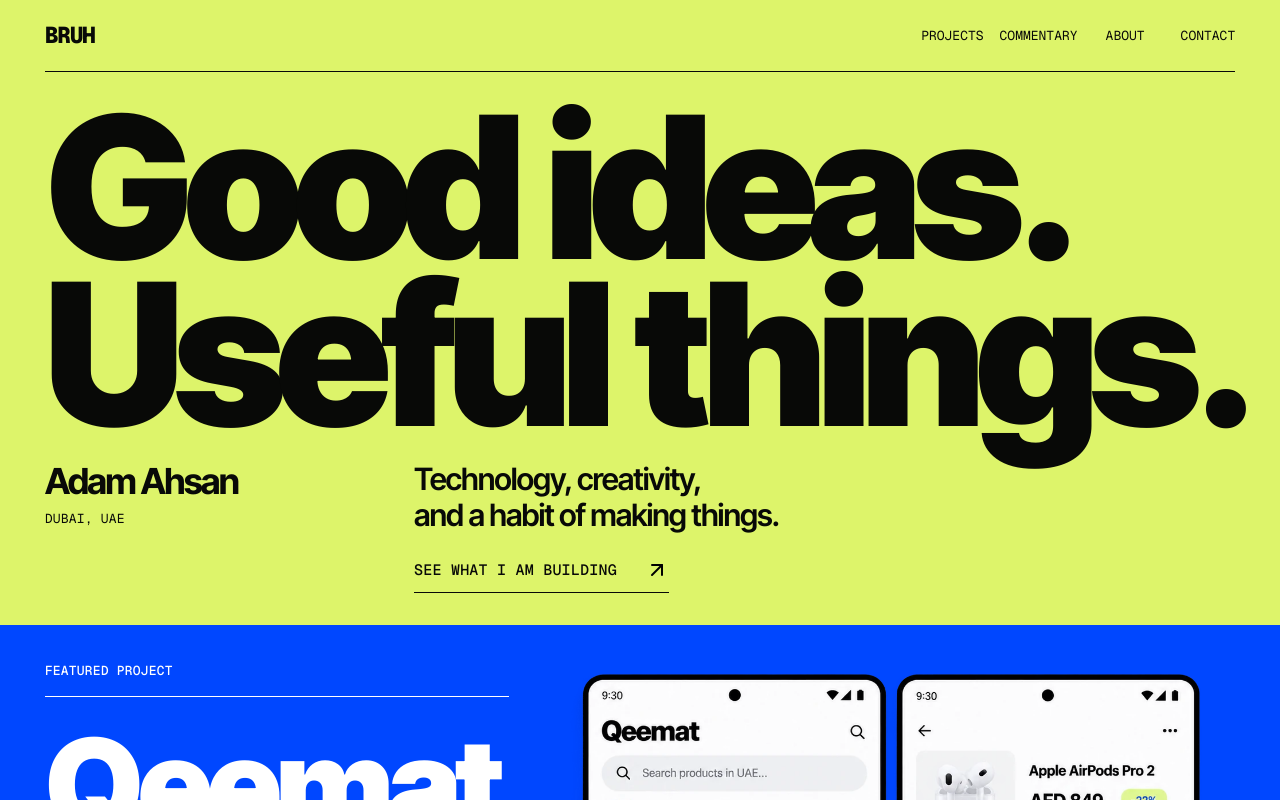
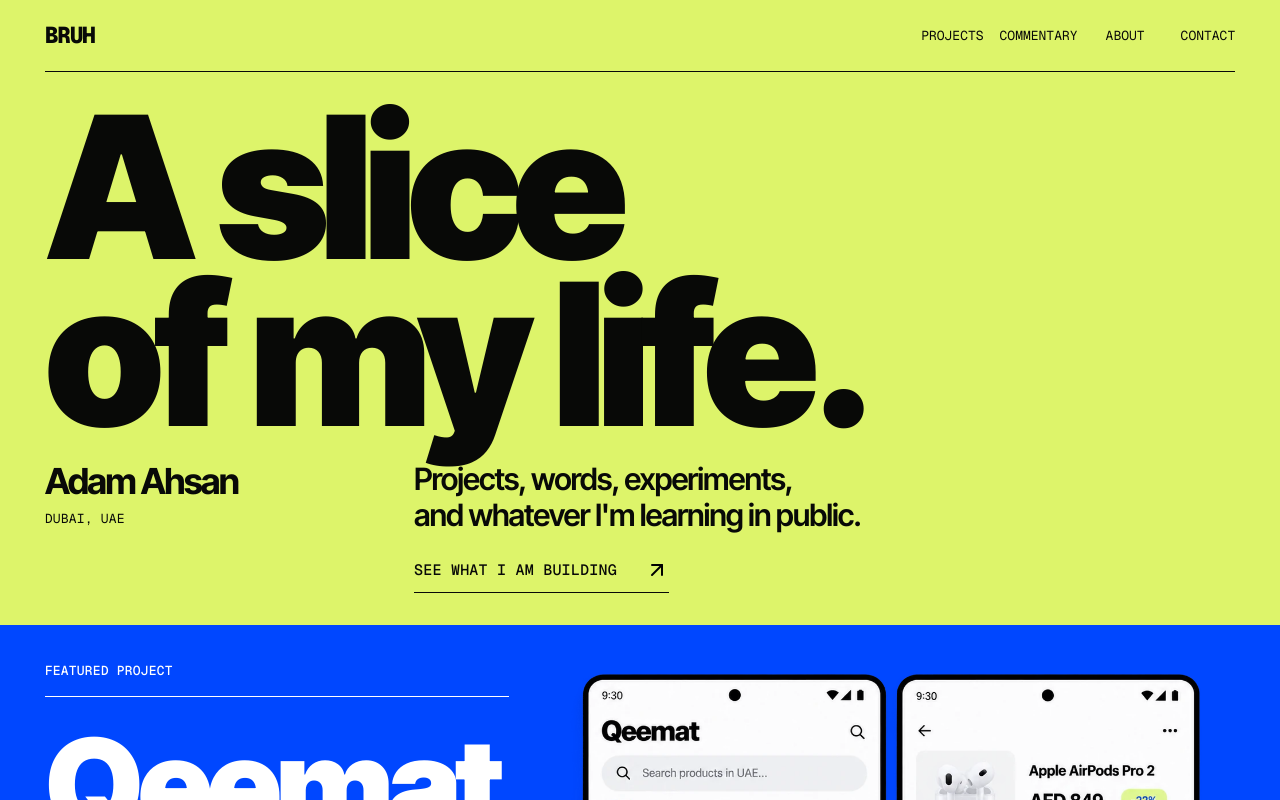
Before and after one commit to AdamJeddy/portfolio, a Next.js app: page / in a window 1280 px wide. Shown: the top 800 px of the page. Built offline with nearby package versions, Linux system fonts and the light colour scheme.

Commit message:
copy: frame homepage as a slice of life

```diff
--- a/src/app/page.tsx
+++ b/src/app/page.tsx
@@ -32,11 +32,11 @@ export default function Home() {
       <SignalMotion />
       <a className="signal-skip" href="#selected-work">Skip to selected work</a>
       <section className="signal-hero" aria-labelledby="signal-title">
-        <h1 id="signal-title"><span><span>Good</span> <span>ideas.</span></span><span><span>Useful</span> <span>things.</span></span></h1>
+        <h1 id="signal-title"><span><span>A slice</span></span><span><span>of my life.</span></span></h1>
         <div className="signal-intro">
           <div className="signal-identity"><p>Adam Ahsan</p><span className="signal-label">Dubai, UAE</span></div>
           <div className="signal-intro-copy">
-            <p>Technology, creativity,<br />and a habit of making things.</p>
+            <p>Projects, words, experiments,<br />and whatever I&apos;m learning in public.</p>
             <a className="signal-link" href="#selected-work">See what I am building <Arrow /></a>
           </div>
         </div>
```
Also changed, not shown: 1 other file (tests, documents, lock files or other folders).
